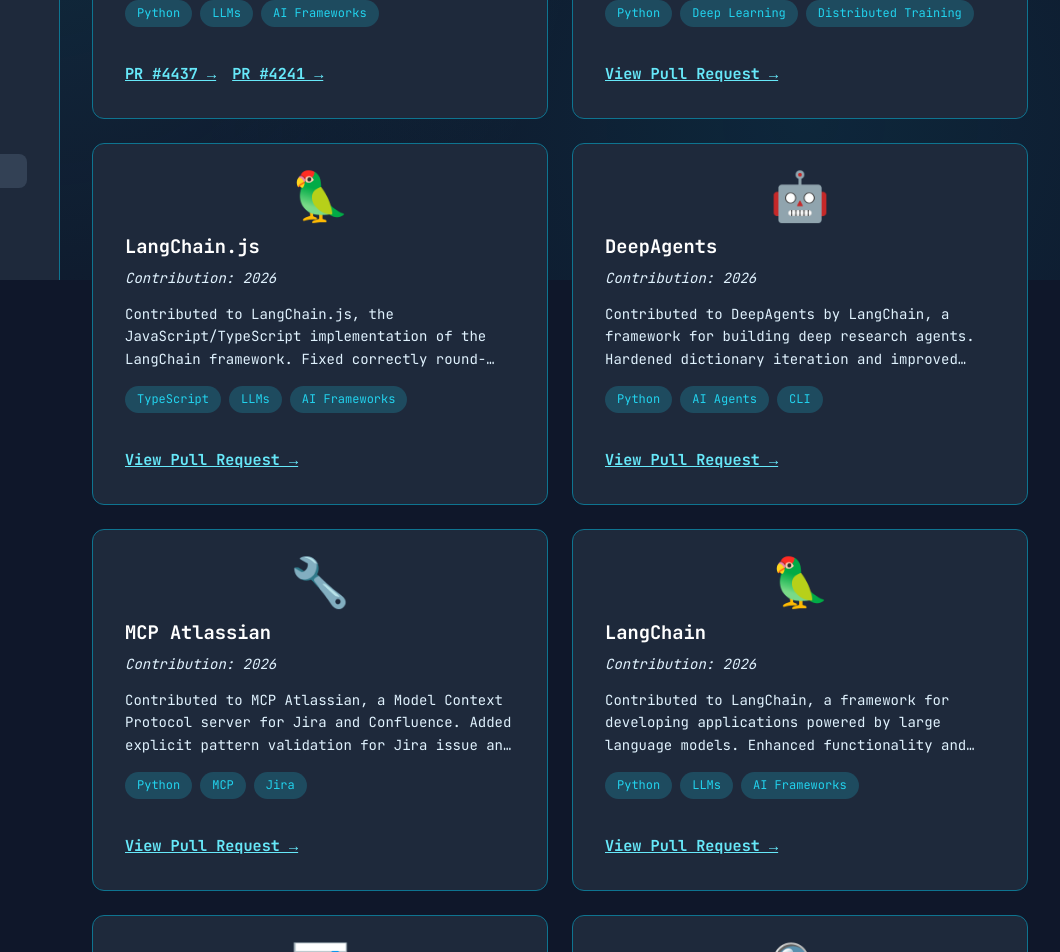
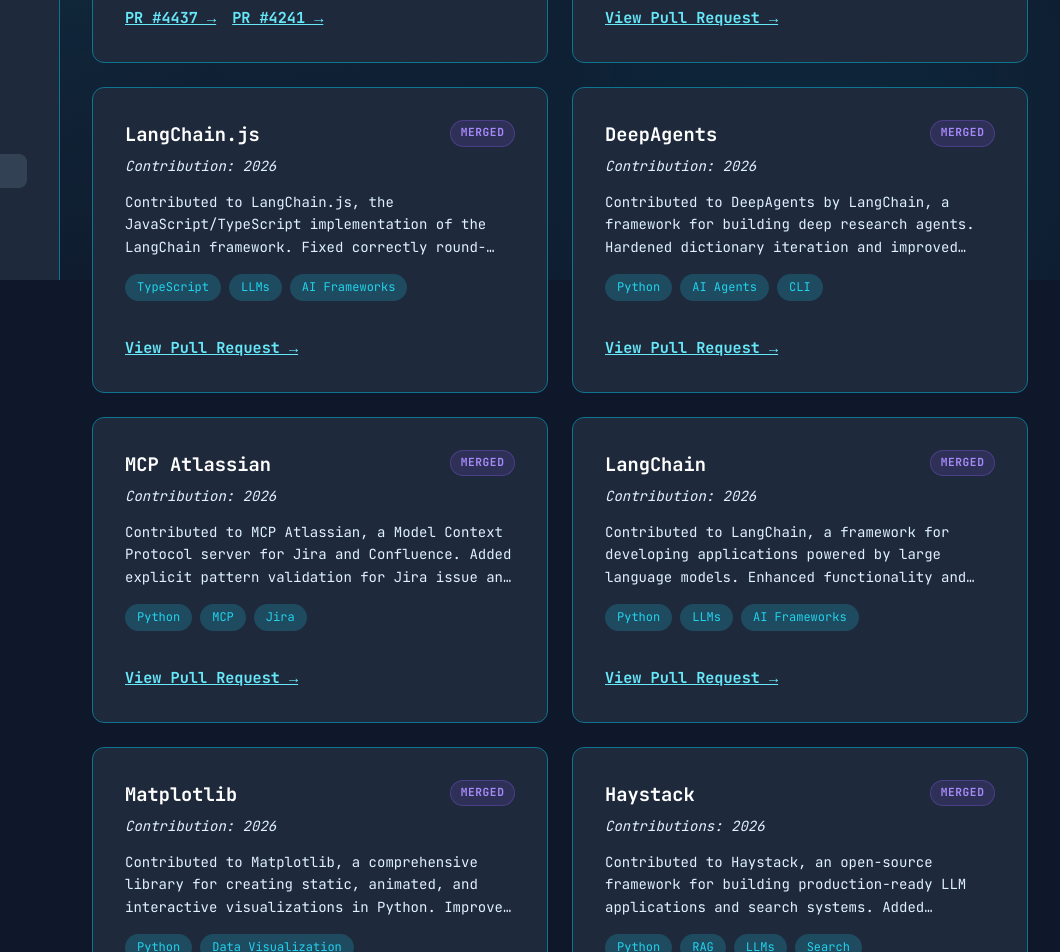
Before and after one commit to saakshigupta2002/saakshigupta2002.github.io, a plain HTML site: page opensource.html in a window 1280 px wide. Shown: the part 520-1472 px from the top of the page, 220-1280 px from the left. Drawn offline with Linux system fonts and the light colour scheme.

Commit message:
Improve open source cards: remove emoji icons, make clickable, add merged badge
Remove emoji project-icon divs, wrap each card in an anchor tag linking
to the GitHub PR, and add a purple "Merged" status badge to each card.

```diff
--- a/css/styles.css
+++ b/css/styles.css
@@ -2515,3 +2515,38 @@
         font-size: 1.5rem;
     }
 }
+
+/* Open Source page card styles */
+.opensource-page .project-card.blog-card-style {
+    cursor: pointer;
+}
+
+a.os-card-link {
+    text-decoration: none;
+    color: inherit;
+    display: block;
+}
+
+a.os-card-link:hover .project-card.blog-card-style {
+    transform: translateY(-8px);
+    box-shadow: 0 10px 25px rgba(34, 211, 238, 0.3);
+    border-color: var(--accent-primary);
+}
+
+.os-status {
+    display: inline-block;
+    font-size: 0.7rem;
+    font-weight: 700;
+    padding: 0.2rem 0.6rem;
+    border-radius: 999px;
+    text-transform: uppercase;
+    letter-spacing: 0.05em;
+    white-space: nowrap;
+    flex-shrink: 0;
+}
+
+.os-status.merged {
+    background-color: rgba(139, 92, 246, 0.15);
+    color: #a78bfa;
+    border: 1px solid rgba(139, 92, 246, 0.3);
+}
--- a/opensource.html
+++ b/opensource.html
@@ -75,9 +75,12 @@
                 </p>
 
                 <div class="projects-grid">
+                    <a href="https://github.com/pydantic/pydantic-ai/pull/4437" target="_blank" class="os-card-link">
                         <div class="project-card blog-card-style">
-                        <div class="project-icon">🤖</div>
+                            <div style="display: flex; justify-content: space-between; align-items: flex-start;">
                                 <h3>Pydantic AI</h3>
+                                <span class="os-status merged">Merged</span>
+                            </div>
                             <p class="blog-date">Contributions: 2026</p>
                             <p>Contributed to Pydantic AI, a Python agent framework from the creators of Pydantic. Wrapped Google streaming errors as ModelHTTPError/ModelAPIError and added extra_headers support for the Google model provider.</p>
                             <div class="project-tech">
@@ -86,14 +89,18 @@
                                 <span class="tech-pill">AI Frameworks</span>
                             </div>
                             <div style="display: flex; flex-direction: row; gap: 1rem; margin-top: 0.75rem; flex-wrap: wrap;">
-                            <a href="https://github.com/pydantic/pydantic-ai/pull/4437" target="_blank" class="blog-read-btn" onclick="event.stopPropagation();">PR #4437 →</a>
-                            <a href="https://github.com/pydantic/pydantic-ai/pull/4241" target="_blank" class="blog-read-btn" onclick="event.stopPropagation();">PR #4241 →</a>
+                                <span class="blog-read-btn" onclick="event.preventDefault(); event.stopPropagation(); window.open('https://github.com/pydantic/pydantic-ai/pull/4437', '_blank');">PR #4437 →</span>
+                                <span class="blog-read-btn" onclick="event.preventDefault(); event.stopPropagation(); window.open('https://github.com/pydantic/pydantic-ai/pull/4241', '_blank');">PR #4241 →</span>
                             </div>
                         </div>
+                    </a>
 
+                    <a href="https://github.com/NVIDIA/Megatron-LM/pull/3300" target="_blank" class="os-card-link">
                         <div class="project-card blog-card-style">
-                        <div class="project-icon">🚀</div>
+                            <div style="display: flex; justify-content: space-between; align-items: flex-start;">
                                 <h3>NVIDIA Megatron-LM</h3>
+                                <span class="os-status merged">Merged</span>
+                            </div>
                             <p class="blog-date">Contribution: 2026</p>
                             <p>Contributed to NVIDIA's Megatron-LM, a large-scale distributed training framework for transformer models. Fixed forwarding of the use_te_activation_func flag in non-MoE GPT layer spec.</p>
                             <div class="project-tech">
@@ -102,13 +109,17 @@
                                 <span class="tech-pill">Distributed Training</span>
                             </div>
                             <div style="display: flex; flex-direction: row; gap: 1rem; margin-top: 0.75rem; flex-wrap: wrap;">
-                            <a href="https://github.com/NVIDIA/Megatron-LM/pull/3300" target="_blank" class="blog-read-btn" onclick="event.stopPropagation();">View Pull Request →</a>
+                                <span class="blog-read-btn">View Pull Request →</span>
                             </div>
                         </div>
+                    </a>
 
+                    <a href="https://github.com/langchain-ai/langchainjs/pull/9940" target="_blank" class="os-card-link">
                         <div class="project-card blog-card-style">
-                        <div class="project-icon">🦜</div>
+                            <div style="display: flex; justify-content: space-between; align-items: flex-start;">
                                 <h3>LangChain.js</h3>
+                                <span class="os-status merged">Merged</span>
+                            </div>
                             <p class="blog-date">Contribution: 2026</p>
                             <p>Contributed to LangChain.js, the JavaScript/TypeScript implementation of the LangChain framework. Fixed correctly round-tripping annotations in Responses API multi-turn conversations.</p>
                             <div class="project-tech">
@@ -117,13 +128,17 @@
                                 <span class="tech-pill">AI Frameworks</span>
                             </div>
                             <div style="display: flex; flex-direction: row; gap: 1rem; margin-top: 0.75rem; flex-wrap: wrap;">
-                            <a href="https://github.com/langchain-ai/langchainjs/pull/9940" target="_blank" class="blog-read-btn" onclick="event.stopPropagation();">View Pull Request →</a>
+                                <span class="blog-read-btn">View Pull Request →</span>
                             </div>
                         </div>
+                    </a>
 
+                    <a href="https://github.com/langchain-ai/deepagents/pull/1151" target="_blank" class="os-card-link">
                         <div class="project-card blog-card-style">
-                        <div class="project-icon">🤖</div>
+                            <div style="display: flex; justify-content: space-between; align-items: flex-start;">
                                 <h3>DeepAgents</h3>
+                                <span class="os-status merged">Merged</span>
+                            </div>
                             <p class="blog-date">Contribution: 2026</p>
                             <p>Contributed to DeepAgents by LangChain, a framework for building deep research agents. Hardened dictionary iteration and improved HITL (human-in-the-loop) fallback handling in the CLI.</p>
                             <div class="project-tech">
@@ -132,13 +147,17 @@
                                 <span class="tech-pill">CLI</span>
                             </div>
                             <div style="display: flex; flex-direction: row; gap: 1rem; margin-top: 0.75rem; flex-wrap: wrap;">
-                            <a href="https://github.com/langchain-ai/deepagents/pull/1151" target="_blank" class="blog-read-btn" onclick="event.stopPropagation();">View Pull Request →</a>
+                                <span class="blog-read-btn">View Pull Request →</span>
                             </div>
                         </div>
+                    </a>
 
+                    <a href="https://github.com/sooperset/mcp-atlassian/pull/900" target="_blank" class="os-card-link">
                         <div class="project-card blog-card-style">
-                        <div class="project-icon">🔧</div>
+                            <div style="display: flex; justify-content: space-between; align-items: flex-start;">
                                 <h3>MCP Atlassian</h3>
+                                <span class="os-status merged">Merged</span>
+                            </div>
                             <p class="blog-date">Contribution: 2026</p>
                             <p>Contributed to MCP Atlassian, a Model Context Protocol server for Jira and Confluence. Added explicit pattern validation for Jira issue and project keys to improve input safety.</p>
                             <div class="project-tech">
@@ -147,13 +166,17 @@
                                 <span class="tech-pill">Jira</span>
                             </div>
                             <div style="display: flex; flex-direction: row; gap: 1rem; margin-top: 0.75rem; flex-wrap: wrap;">
-                            <a href="https://github.com/sooperset/mcp-atlassian/pull/900" target="_blank" class="blog-read-btn" onclick="event.stopPropagation();">View Pull Request →</a>
+                                <span class="blog-read-btn">View Pull Request →</span>
                             </div>
                         </div>
+                    </a>
 
+                    <a href="https://github.com/langchain-ai/langchain/pull/34816" target="_blank" class="os-card-link">
                         <div class="project-card blog-card-style">
-                        <div class="project-icon">🦜</div>
+                            <div style="display: flex; justify-content: space-between; align-items: flex-start;">
                                 <h3>LangChain</h3>
+                                <span class="os-status merged">Merged</span>
+                            </div>
                             <p class="blog-date">Contribution: 2026</p>
                             <p>Contributed to LangChain, a framework for developing applications powered by large language models. Enhanced functionality and improved developer experience.</p>
                             <div class="project-tech">
@@ -162,13 +185,17 @@
                                 <span class="tech-pill">AI Frameworks</span>
                             </div>
                             <div style="display: flex; flex-direction: row; gap: 1rem; margin-top: 0.75rem; flex-wrap: wrap;">
-                            <a href="https://github.com/langchain-ai/langchain/pull/34816" target="_blank" class="blog-read-btn" onclick="event.stopPropagation();">View Pull Request →</a>
+                                <span class="blog-read-btn">View Pull Request →</span>
                             </div>
                         </div>
+                    </a>
 
+                    <a href="https://github.com/matplotlib/matplotlib/pull/31091" target="_blank" class="os-card-link">
                         <div class="project-card blog-card-style">
-                        <div class="project-icon">📊</div>
+                            <div style="display: flex; justify-content: space-between; align-items: flex-start;">
                                 <h3>Matplotlib</h3>
+                                <span class="os-status merged">Merged</span>
+                            </div>
                             <p class="blog-date">Contribution: 2026</p>
                             <p>Contributed to Matplotlib, a comprehensive library for creating static, animated, and interactive visualizations in Python. Improved plotting functionality and documentation.</p>
                             <div class="project-tech">
@@ -177,13 +204,17 @@
                                 <span class="tech-pill">Scientific Computing</span>
                             </div>
                             <div style="display: flex; flex-direction: row; gap: 1rem; margin-top: 0.75rem; flex-wrap: wrap;">
-                            <a href="https://github.com/matplotlib/matplotlib/pull/31091" target="_blank" class="blog-read-btn" onclick="event.stopPropagation();">View Pull Request →</a>
+                                <span class="blog-read-btn">View Pull Request →</span>
                             </div>
                         </div>
+                    </a>
 
+                    <a href="https://github.com/deepset-ai/haystack-core-integrations/pull/2819" target="_blank" class="os-card-link">
                         <div class="project-card blog-card-style">
-                        <div class="project-icon">🔍</div>
+                            <div style="display: flex; justify-content: space-between; align-items: flex-start;">
                                 <h3>Haystack</h3>
+                                <span class="os-status merged">Merged</span>
+                            </div>
                             <p class="blog-date">Contributions: 2026</p>
                             <p>Contributed to Haystack, an open-source framework for building production-ready LLM applications and search systems. Added metadata query operations to ChromaDocumentStore and an SQLRetriever to ElasticsearchDocumentStore.</p>
                             <div class="project-tech">
@@ -193,10 +224,11 @@
                                 <span class="tech-pill">Search</span>
                             </div>
                             <div style="display: flex; flex-direction: row; gap: 1rem; margin-top: 0.75rem; flex-wrap: wrap;">
-                            <a href="https://github.com/deepset-ai/haystack-core-integrations/pull/2819" target="_blank" class="blog-read-btn" onclick="event.stopPropagation();">PR #2819 →</a>
-                            <a href="https://github.com/deepset-ai/haystack-core-integrations/pull/2801" target="_blank" class="blog-read-btn" onclick="event.stopPropagation();">PR #2801 →</a>
+                                <span class="blog-read-btn" onclick="event.preventDefault(); event.stopPropagation(); window.open('https://github.com/deepset-ai/haystack-core-integrations/pull/2819', '_blank');">PR #2819 →</span>
+                                <span class="blog-read-btn" onclick="event.preventDefault(); event.stopPropagation(); window.open('https://github.com/deepset-ai/haystack-core-integrations/pull/2801', '_blank');">PR #2801 →</span>
                             </div>
                         </div>
+                    </a>
                 </div>
             </section>
         </main>
```
Lines whose indentation alone changed are shown as unchanged.
